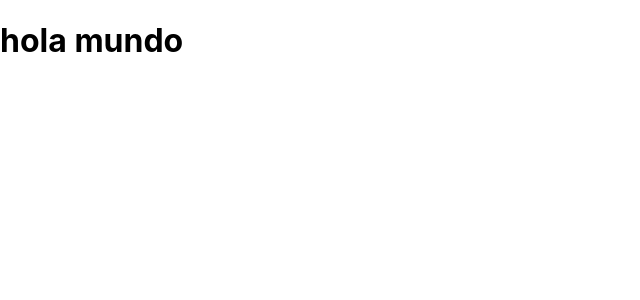
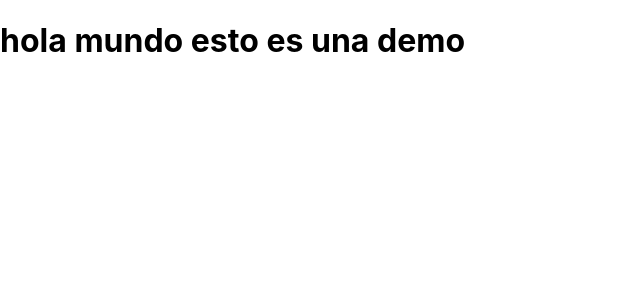
Before and after one commit to mati-gonz/MojoDojoCasaHouse-Frontend, a React (Create React App) app: page / in a window 1280 px wide. Shown: the top 300 px of the page, without its empty margins (0-640 px from the left). Built offline with nearby package versions, Linux system fonts and the light colour scheme.

Commit message:
Demo frontend CI/CD

```diff
--- a/src/App.js
+++ b/src/App.js
@@ -1,7 +1,7 @@
 function App () {
   return (
     <div >
-      <h1>hola mundo</h1>
+      <h1>hola mundo esto es una demo</h1>
     </div>
   )
 }
```
Also changed, not shown: 1 other file (tests, documents, lock files or other folders).
